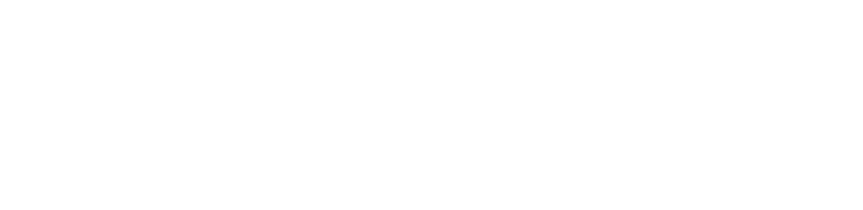
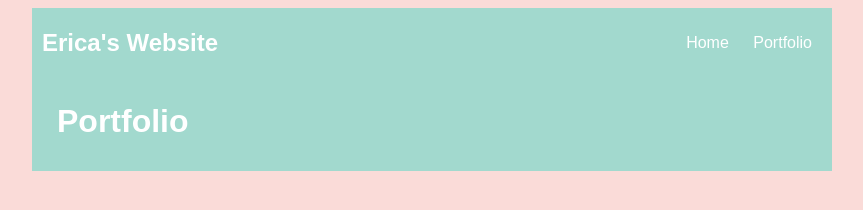
Before and after one commit to eestave/eestave.github.io, a plain HTML site: page portfolio.html in a window 1280 px wide. Shown: the whole page, without its empty margins (208-1071 px from the left). Drawn offline with nearby package versions, Linux system fonts and the light colour scheme; no server answers.

Commit message:
add portfolio.html file

```diff
--- a/portfolio.html
+++ b/portfolio.html
@@ -0,0 +1,106 @@
+<!DOCTYPE HTML>
+<html>
+    <head>
+        <title>Erica's Website</title>
+           <style type="text/css">
+            body {
+                background: rgb(250,219,216);
+                color: rgb(255,255,255);
+                font-family: arial;
+            }
+            header {
+                font-size: 1.5em;
+                font-weight: bold;
+            }
+            h1 {
+                margin: 10px;
+            }
+            #all-contents {
+                max-width: 800px;
+                margin: auto;
+            }
+
+            /* navigation menu */
+            nav {
+                background: rgb(162,217,206);
+                margin: 0 auto;
+                display: flex;
+                padding: 10px;
+            }
+            nav header {
+                display: flex;
+                align-items: center;
+                color: rgb(255, 255, 255);
+                flex: 1;
+            }
+            nav ul {
+                list-style-image: none;
+            }
+            nav li {
+                display: inline-block;
+                padding: 0 10px;
+            }
+            nav a {
+                text-decoration: none;
+                color: #fff;
+            }
+
+            /* main container area beneath menu */
+            main {
+                background: rgb(162,217,206);
+                display: flex;
+            }
+            .content {
+                flex: 1;
+                padding: 15px;
+            }
+               /* portfolio styles */
+            #portfolio {
+                list-style-type: none;
+                padding-left: 0;
+            }
+
+            #portfolio li {
+                background: #fff;
+                padding: 10px;
+                border-radius: 10px;
+                margin-bottom: 10px;
+            }
+
+            #portfolio li:hover {
+                background: #eee;
+            }
+
+            #portfolio a {
+                text-decoration: none;
+                color: #454545;
+            }
+        </style>
+    </head>
+
+    <body>
+      <div id="all-contents">
+          <div id="all-contents">
+        <nav>
+            <header>Erica's Website</header>
+            <ul>
+                <li><a href="index.html">Home</a>
+                </li>
+                <li><a href="portfolio.html">Portfolio</a>
+                </li>
+            </ul>
+        </nav>
+        <main>
+            <div class="content">
+                <h1>Portfolio</h1>
+                <ul id="portfolio">
+                </ul>
+            </div>
+        </main>
+    </div>
+
+      </div>
+        <script src="https://ajax.googleapis.com/ajax/libs/jquery/2.1.3/jquery.min.js"></script>
+        <script id="portfolioScript">$(document).ready(function() {$.getJSON('projects/projects.json').then(function(data) { data.projects.forEach(function(project){ $('#portfolio').append('<li><a href="projects/' + project.name + '/">' + project.title + ' : ' + project.description + '</a></li>'); }); }); });</script>
+    </body>
+</html>
```
Also changed, not shown: index.html (+3 -3 lines).
